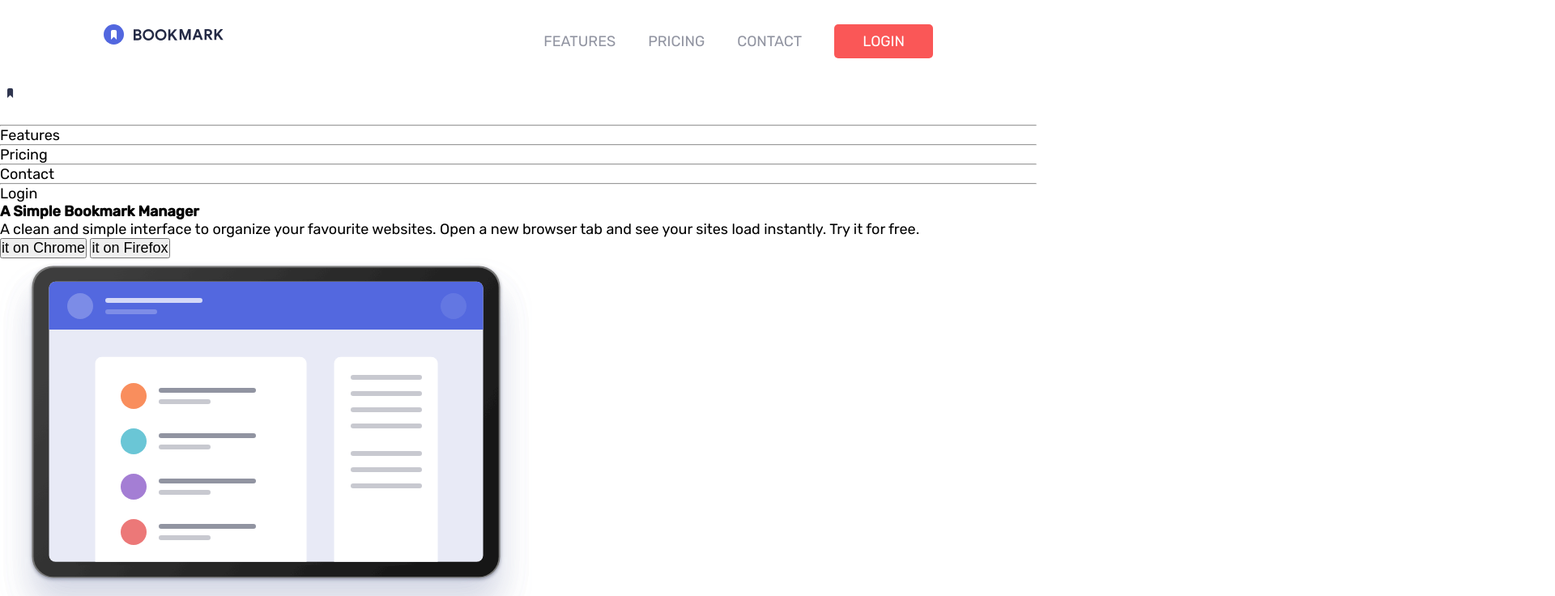
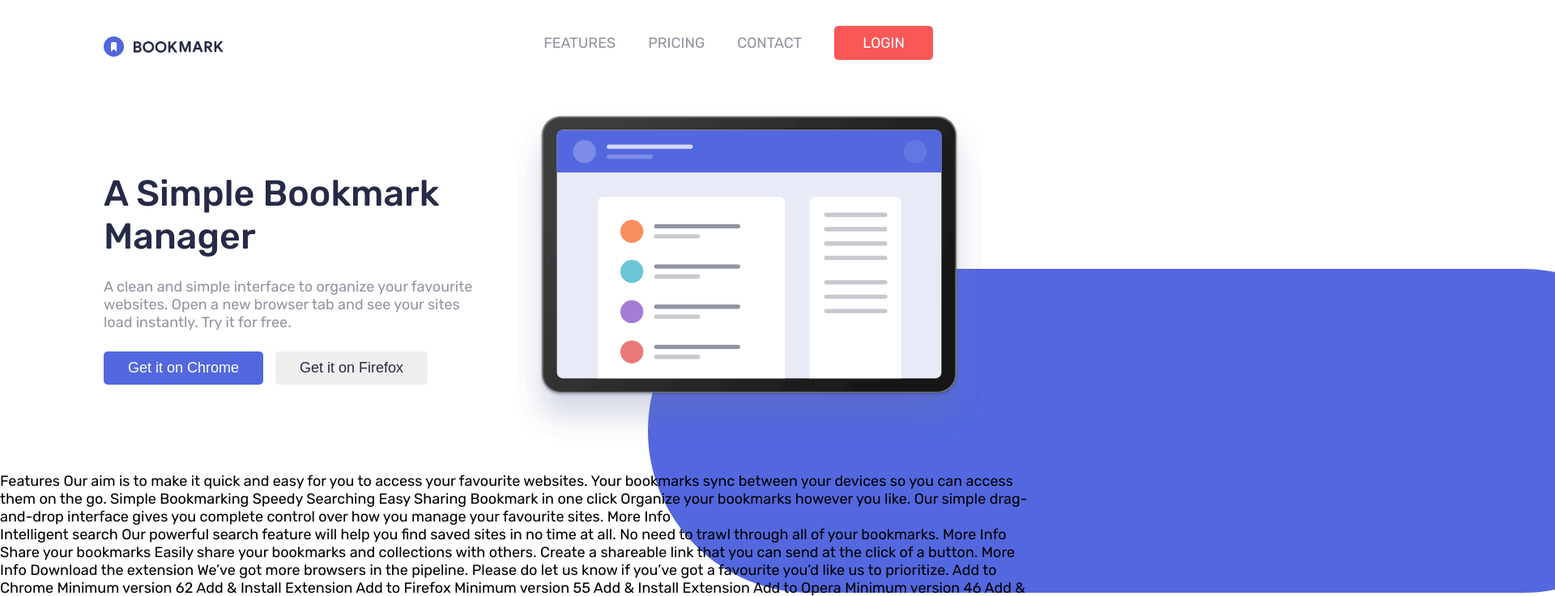
Before and after one commit to Dynamicarchiver/bookmark-landing-page-master, a plain HTML site: page index.html in a window 1280 px wide. Shown: the top 736 px of the page at 81% size, 1920 px wide, since content can reach past the window. Drawn offline with Linux system fonts and the light colour scheme.

Commit message:
Edited the navbar and added the herosection

```diff
--- a/index.html
+++ b/index.html
@@ -21,41 +21,47 @@
 <div class="container">
   <div class="navbar_container">
   <nav class="navbar">
-    <li><img src="./images/logo-bookmark.svg"/></li>
-    <ul>
+    <li class="logo"><img src="./images/logo-bookmark.svg"/></li>
+    <li class="mobile_icon"><img src="./images/icon-hamburger.svg"/></li>
+    <ul class="links">
     <li>Features</li>
   <li>Pricing</li>
   <li>Contact</li>
   <li class="login_btn">Login</li>
   </ul>
 </nav>
-
-
-
 <div class="mobile_navbar">
   <nav>
-  <ul class="logo_container"><li><img src="./images/logo-bookmark_mobile.svg"/></li><li><img src="./images/icon-close.svg"/></li></ul>
+  <ul class="logo_container"><li><img src="./images/logo-bookmark_mobile.svg"/></li><li class="menu_close"><img src="./images/icon-close.svg"/></li></ul>
   <hr />
   <li>Features</li><hr />
 <li>Pricing</li><hr />
 <li>Contact</li><hr />
 <li class="mobile_login_btn">Login</li>
 </ul>
+<ul class="mobile_social">
+  <li><img src="./images/icon-facebook.svg"></li>
+  <li><img src="./images/icon-twitter.svg"/></li>
+</ul>
 </nav>
 </div>
+</div>
 <section class="hero_section">
-  <div>
+  <div class="hero_content">
     <h3>A Simple Bookmark Manager</h3>
 
   <p>A clean and simple interface to organize your favourite websites. Open a new
   browser tab and see your sites load instantly. Try it for free.
 </p>
-  <div>
-    <button> it on Chrome</button>
-  <button> it on Firefox</button>
+  <div class="hero_button">
+    <button>Get it on Chrome</button>
+  <button>Get it on Firefox</button>
   </div>
   </div>
+  <div class="hero_image">
+    <div class="hero_image_background"></div>
   <img src="./images/illustration-hero.svg" />
+  </div>
   <!-- <img src="./images/bg-dots.svg" /> -->
 </section>
 <section>
--- a/script.js
+++ b/script.js
@@ -0,0 +1,19 @@
+const menu_open = document.querySelector(".mobile_icon")
+const menu = document.querySelector(".mobile_navbar")
+const menu_close = document.querySelector(".menu_close")
+const navbar = document.querySelector(".navbar")
+const container = document.querySelector(".container")
+
+menu_open.addEventListener("click", () => {
+    menu.style.display = 'block'
+    navbar.style.display = 'none'
+    container.classList.add('hide_in_menu')
+
+});
+
+menu_close.addEventListener("click", () => {
+    menu.style.display = 'none'
+    navbar.style.display = 'flex'
+    container.classList.remove('hide_in_menu')
+
+})
--- a/style.css
+++ b/style.css
@@ -6,12 +6,19 @@
      --grayish_blue: hsl(229, 8%, 60%);
      --very_dark_blue: hsl(229, 31%, 21%);
 }
+
+
+/***************** GENERAL SYLES  **************/
 body{
     font-family: 'Rubik', sans-serif;
+    overflow-x: hidden;
 }
 
 li{
     list-style-type: none;
+}
+img{
+        width: 100%;
 }
 *{
     box-sizing: border-box;
@@ -19,10 +26,13 @@ li{
     padding: 0;
     font-size: 18px;
 }
+img{
+    /* width: 100%; */
+}
 .container{
     display: flex;
     flex-direction: column;
-    background-color: var(--);
+    /***************** NAVBAR SECTION  **********/
 }
 .navbar{
     display: flex;
@@ -34,7 +44,13 @@ li{
     color: var(--grayish_blue);
 }
 .navbar {
-    align-self: center;
+    align-content: center;
+    font-size: 16px;
+    align-items: center;
+}
+
+.logo{
+    margin-top: 15px;
 }
 .navbar ul{
     display: flex;
@@ -50,6 +66,21 @@ li{
 .hamburger{
     display: none;
 }
+.mobile_icon{
+    display: none;
+}
+.mobile_navbar{
+    display: none;
+}
+.hide_in_menu{
+    height: 100vh;
+    overflow-y: hidden;
+}
+@media screen and (max-width: 820px) {
+    .navbar{
+        width: 90%;
+    }
+}
 @media screen and (max-width: 680px) {
     hr{
         border:1px solid var(--grayish_blue);
@@ -60,12 +91,16 @@ li{
     .hamburger{
         display: block;
     }
+    .navbar{
+        width: 85%;
+    }
     .mobile_navbar{
         position: absolute;
         top: 0;
         right: 0;
         width: 100%;
-        display: flex;
+        display: none;
+        /* display: flex; */
         flex-direction: column;
         opacity: 0.95;
         height: 100vh;
@@ -78,6 +113,7 @@ li{
         margin: 0 auto;
         display: flex;
         gap: 25px;
+        height: 100%;
         flex-direction: column;
         text-transform: uppercase;
     }
@@ -94,4 +130,75 @@ li{
         border: 3px solid;
         color: white;
     }
+    .links{
+        display: none;
+    }
+    .mobile_social{
+        display: flex;
+        gap: 60px;
+        margin: auto;
+    }
+    .mobile_social li img{
+        width: 30px;
+    }
+    .mobile_icon{
+        display: block;
+    }
 }
+/*********************** HERO SECTION STYLES  *****************/
+.hero_section{
+    width: 85%;
+    margin: 30px auto;
+    margin-left: 10%;
+    display: flex;
+    gap: 30px;
+    height: 100%;
+    color: var(--grayish_blue);
+}
+.hero_content{
+    width: 45%;
+    margin: auto;
+    display: flex;
+    flex-direction: column;
+    gap: 25px;
+}
+.hero_image{
+    width: 55%;
+    overflow-x: hidden;
+}
+.hero_image_background{
+    width: 100%;
+    background-color: var(--soft_blue);
+    /* height: 300px; */
+    height: 50vh;
+    /* border-radius: 120px; */
+    border-radius: 20vw;
+    position: absolute;
+    z-index: -10;
+    /* bottom: 60px; */
+    bottom: 8.5vh;
+    /* margin-left: 180px; */
+    margin-left: 13vw;
+}
+.hero_content h3{
+    font-size: 3.5vw;
+    font-weight: 500;
+    color: var(--very_dark_blue);
+}
+.hero_button{
+    display: flex;
+    gap: 15px;
+}
+.hero_button button{
+    padding: 10px 30px;
+    border: none;
+    border-radius: 5px;
+   color: var(--very_dark_blue);
+}
+.hero_button :first-child{
+    background-color: var(--soft_blue);
+    color: #fff;
+}
+@media screen and (max-width: 680px) {
+
+}
```
